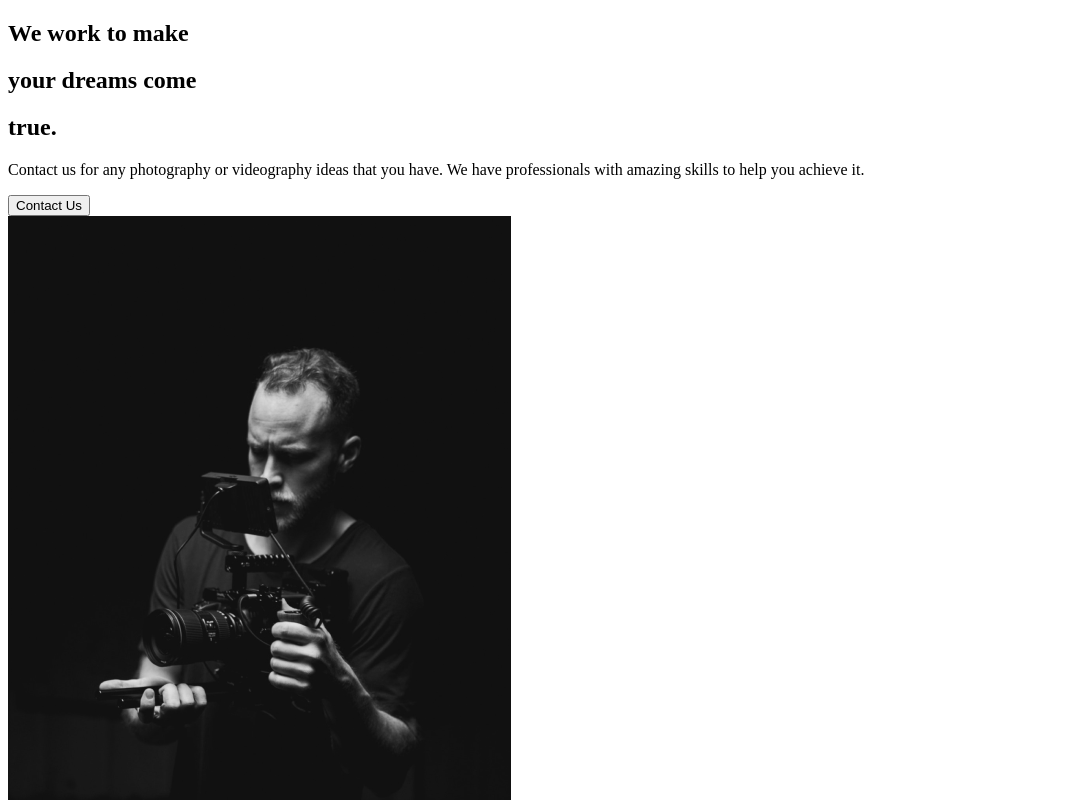
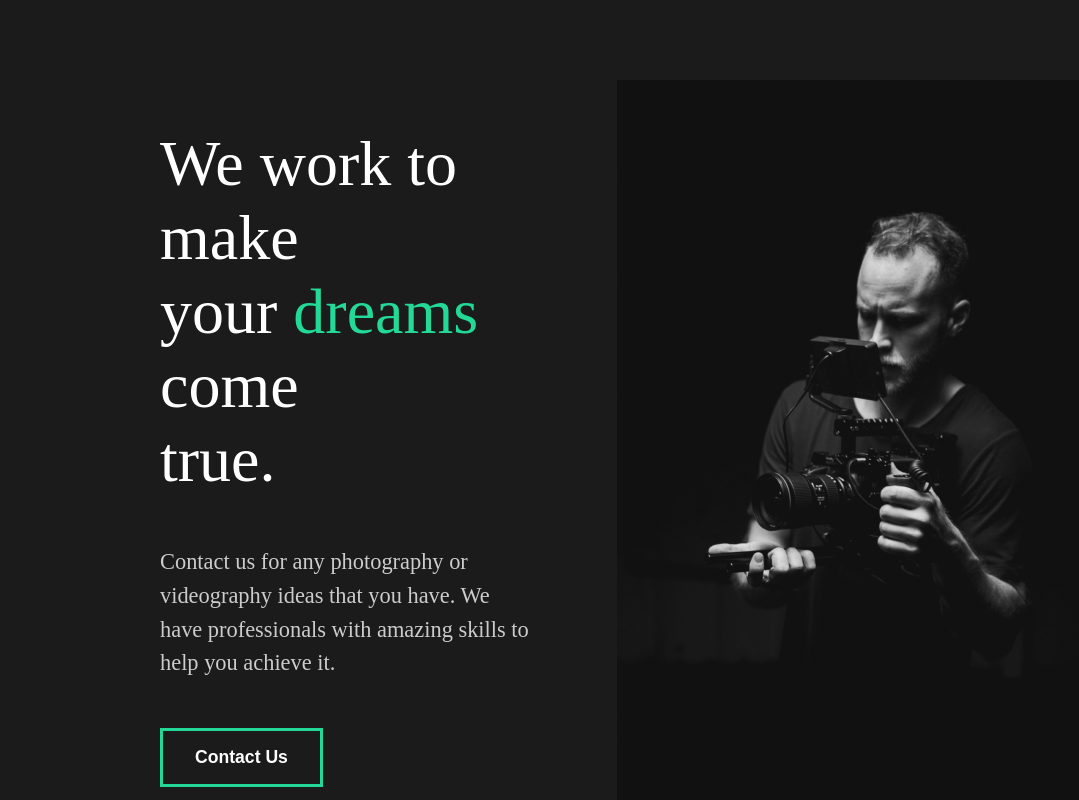
Before and after one commit to 1tenko/capture-portfolio, a React (Create React App) app: page / in a window 1280 px wide. Shown: the top 800 px of the page, without its empty margins (0-1079 px from the left). Built offline with nearby package versions, Linux system fonts and the light colour scheme.

Commit message:
:art: Global Styling done + started AboutSection styling.

```diff
--- a/src/App.js
+++ b/src/App.js
@@ -1,10 +1,13 @@
 import React from "react";
 // Import Pages
 import AboutUs from "./pages/AboutUs";
+// Styles
+import GlobalStyle from "./components/styles/GlobalStyle";
 
 function App() {
   return (
     <div className="App">
+      <GlobalStyle />
       <AboutUs />
     </div>
   );
--- a/src/components/AboutSection.js
+++ b/src/components/AboutSection.js
@@ -1,10 +1,12 @@
 import React from "react";
 import home1 from "../img/home1.png";
+//Styles
+import { About, Description } from "./styles/AboutSection.Styled";
 
 const AboutSection = () => {
   return (
-    <div>
-      <div className="description">
+    <About>
+      <Description>
         <div className="title">
           <div className="hide">
             <h2>We work to make</h2>
@@ -23,9 +25,9 @@
           </p>
           <button>Contact Us</button>
         </div>
-      </div>
+      </Description>
       <img src={home1} alt="guy with a camera" />
-    </div>
+    </About>
   );
 };
 
--- /dev/null
+++ b/src/components/styles/AboutSection.Styled.js
@@ -0,0 +1,18 @@
+import styled from "styled-components";
+
+export const About = styled.div`
+  min-height: 90vh;
+  display: flex;
+  align-items: center;
+  justify-content: space-between;
+  padding: 5rem 10rem;
+  color: white;
+`;
+
+export const Description = styled.div`
+  flex: 1;
+  padding-right: 5rem;
+  h2 {
+    font-weight: lighter;
+  }
+`;
--- /dev/null
+++ b/src/components/styles/GlobalStyle.js
@@ -0,0 +1,53 @@
+import { createGlobalStyle } from "styled-components";
+
+const GlobalStyle = createGlobalStyle`
+    * {
+        margin: 0;
+        padding: 0;
+        box-sizing: border-box;
+    }
+
+    body {
+        background-color: #1b1b1b;
+    }
+
+    button {
+        font-weight: bold;
+        font-size: 1.1rem;
+        cursor: pointer;
+        padding: 1rem 2rem;
+        border: 3px solid #23d997;
+        background: transparent;
+        color: white;
+        transition: all 0.5s ease;
+        &:hover {
+            background-color: #23d997;
+            color: white;
+        }
+    }
+    h2 {
+            font-weight: lighter;
+            font-size: 4rem;
+        }
+    h3 {
+            color: white;
+    }
+    h4 {
+        font-weight: bolder;
+    }
+    a {
+        font-size: 1.1rem;
+    }
+    span {
+        font-weight: bolder;
+        color: #23d997;
+    }
+    p {
+            padding: 3rem 0rem;
+            color: #ccc;
+            font-size: 1.4rem;
+            line-height: 150%;
+    }
+`;
+
+export default GlobalStyle;
```
